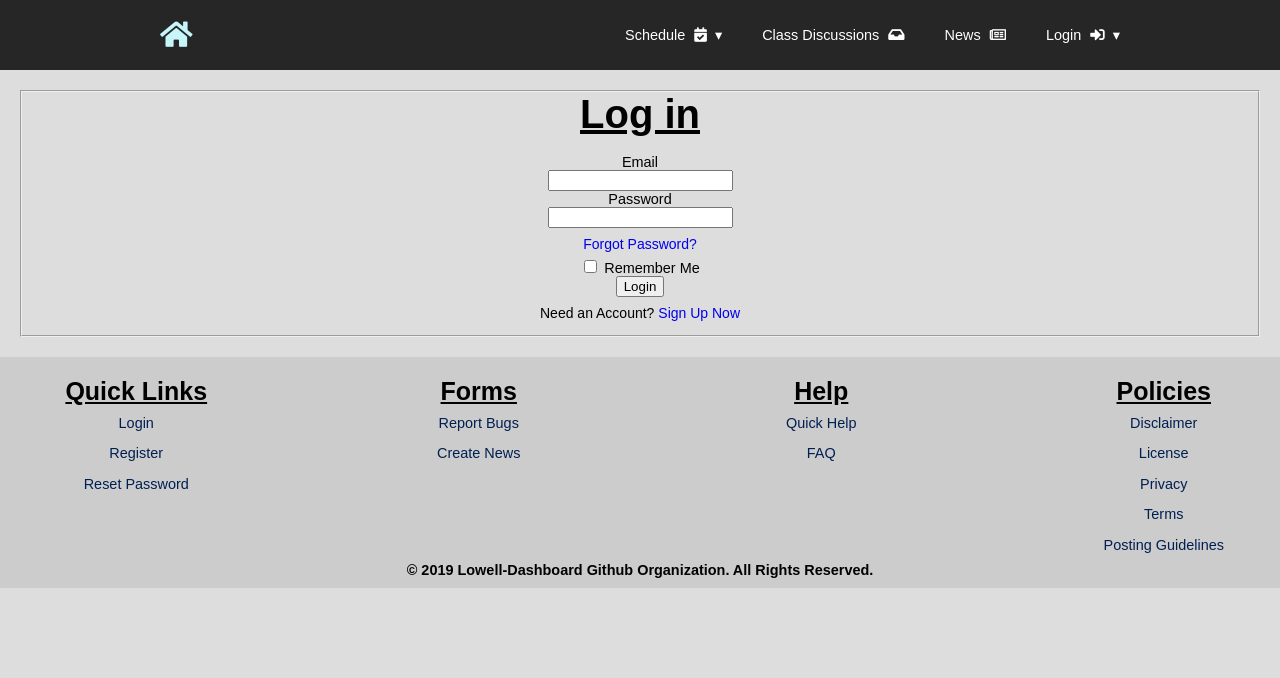
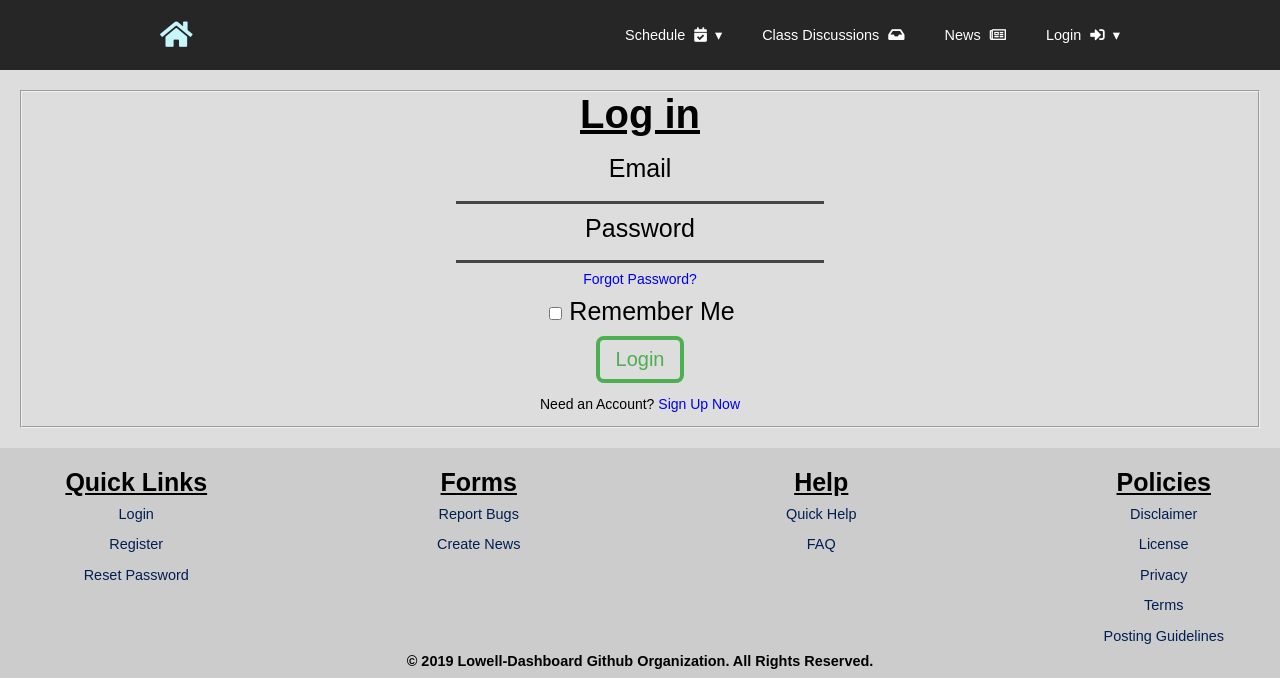
Before and after one commit to lowell-dev-club/lowell-dashboard, a Flask app: page /login in a window 1280 px wide. Shown: the top 678 px of the page. Run offline with Flask 2, Linux system fonts and the light colour scheme; some libraries are stand-ins or nearby versions.

Commit message:
move css from login.css to form.css for general use

```diff
--- a/lowell-dashboard/app/static/css/form.css
+++ b/lowell-dashboard/app/static/css/form.css
@@ -8,3 +8,49 @@ h2 {
 	margin-bottom: 17px;
 	margin-top: -5px;
 }
+label {
+	font-size: 25px;
+	margin-top: 17px;
+	margin-bottom: 15px;
+}
+input[type=text], input[type=password], input[type=text]:disabled, input[type=password]:disabled {
+	margin-top: -5px;
+	height: 18px;
+	font-size: 15px;
+	background-color: #ddd;
+    border: none;
+    border-bottom: 3px solid #444;
+    width: 30%;
+    -webkit-transition: width 0.8s ease-in-out;
+    transition: width 0.8s ease-in-out;
+}
+input[type=text]:focus, input[type=password]:focus {
+    border-bottom: 3px solid #1dad35;
+    width: 70%;
+}
+input[type=text]:hover, input[type=password]:hover {
+	animation: coloring 3s infinite;
+	border-bottom: 3px solid currentColor;
+}
+@keyframes coloring {
+  0%, 100% { color: #444; }
+  50% { color: #1dad35; }
+}
+.form-group {
+	margin-top: 10px;
+}
+#submit {
+	border-radius: 8px;
+	margin-bottom: 5px;
+	font-size: 20px;
+	background-color: #ddd;
+  	color: #4CAF50;
+ 	border: 4px solid #4CAF50;
+ 	padding: 8px 16px;
+ 	-webkit-transition-duration: 0.5s;
+ 	transition-duration: 0.5s;
+}
+#submit:hover {
+    background-color: #4CAF50;
+    color: #ddd;
+}
```
